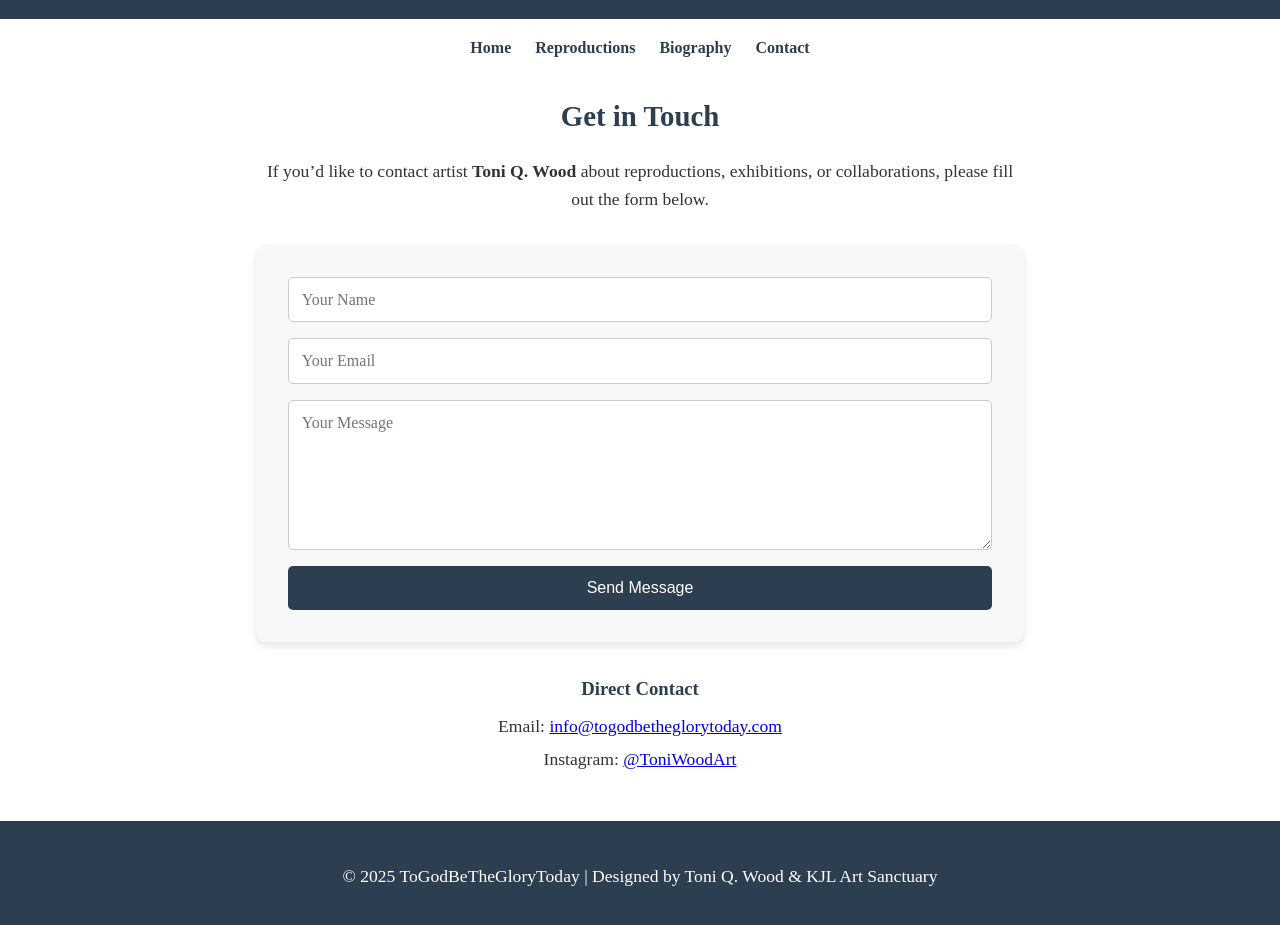
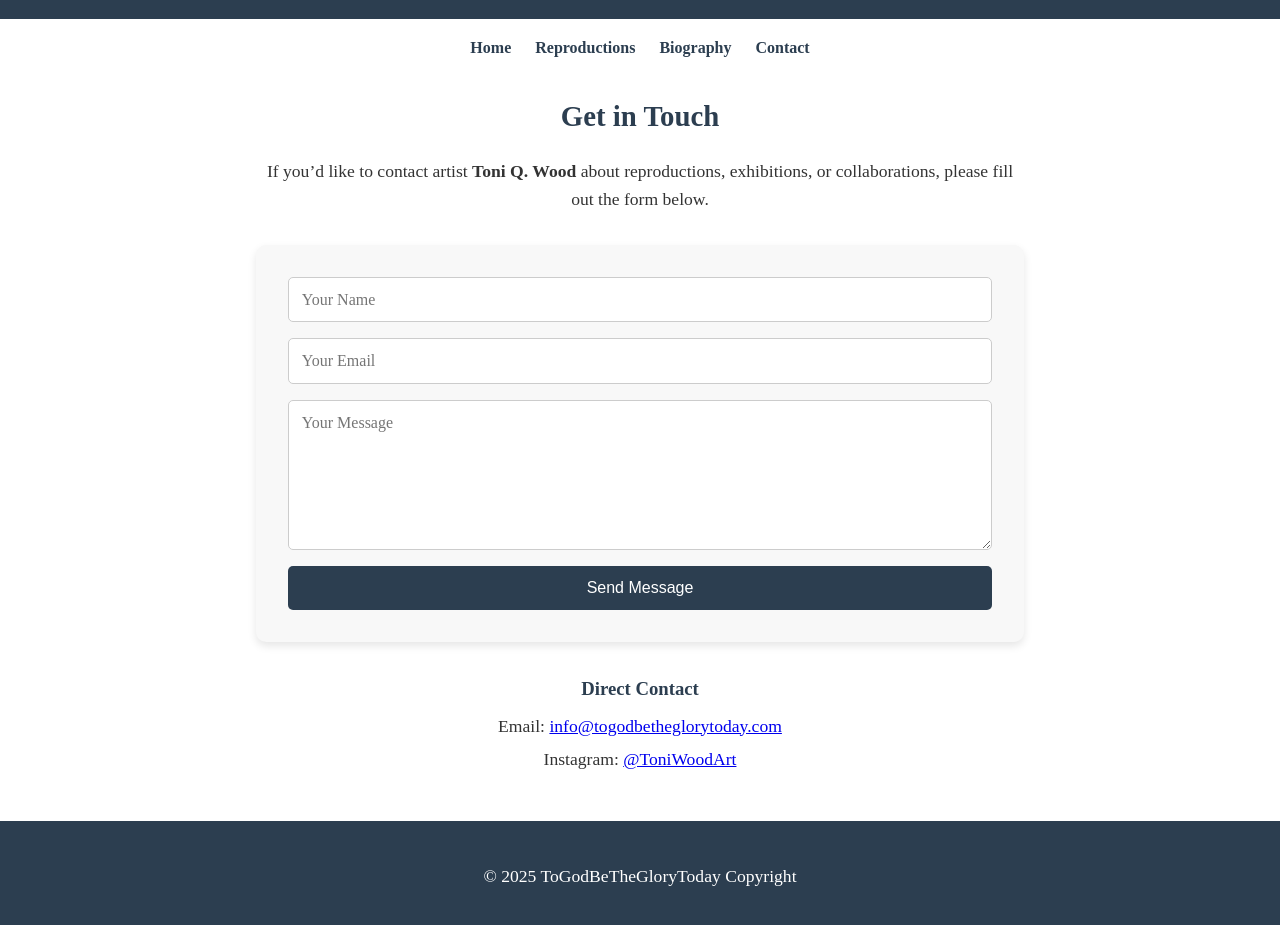
Before and after one commit to kjlartsanctuary/togodbetheglorytoday, a plain HTML site: page contact.html in a window 1280 px wide. Shown: the part 101-1026 px from the top of the page. Drawn offline with Linux system fonts and the light colour scheme.

Commit message:
Update contact.html

```diff
--- a/contact.html
+++ b/contact.html
@@ -182,7 +182,7 @@
   </main>
 
   <footer>
-    <p>&copy; 2025 ToGodBeTheGloryToday | Designed by Toni Q. Wood & KJL Art Sanctuary</p>
+    <p>&copy; 2025 ToGodBeTheGloryToday Copyright</p>
   </footer>
 
 </body>
```
